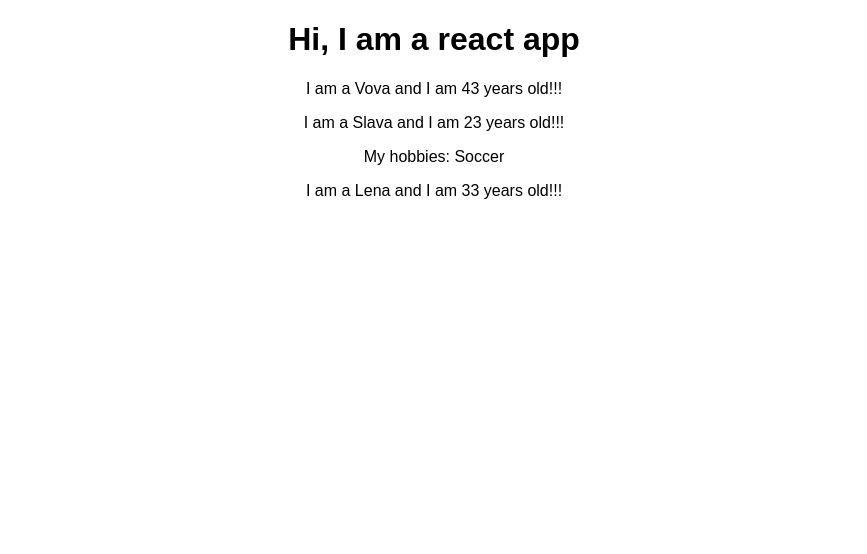
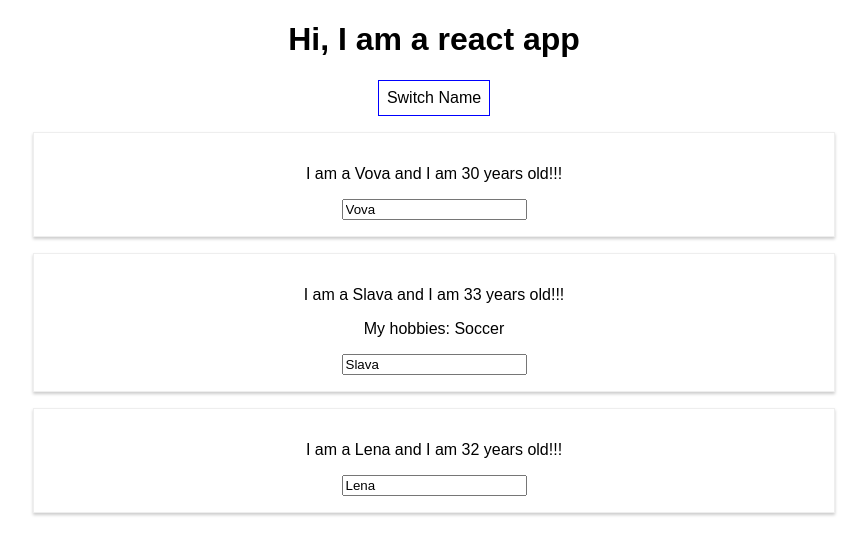
Before and after one commit to vovadyach/my-app, a React (Create React App) app: page / in a window 1280 px wide. Shown: the top 554 px of the page, without its empty margins (206-1073 px from the left). Built offline with nearby package versions, Linux system fonts and the light colour scheme.

Commit message:
Adds styles and methods.

```diff
--- a/src/App.js
+++ b/src/App.js
@@ -4,13 +4,59 @@ import Person from './Person/Person';
 import './App.css';
 
 class App extends Component {
+
+  state = {
+    persons: [
+      { name: "Vova", age: 30 },
+      { name: "Slava", age: 33 },
+      { name: "Lena", age: 32 }
+    ]
+  }
+
+  switchNameHandler = (newName) => {
+    // console.log("was clicked!");
+    this.setState({
+      persons: [
+        { name: newName, age: 30 },
+        { name: "Slava", age: 33 },
+        { name: "Lena", age: 34 }
+      ]
+    })
+  }
+
+  nameChangeHandler = (event) => {
+    this.setState({
+      persons: [
+        { name: "Vova", age: 30 },
+        { name: event.target.value, age: 33 },
+        { name: "Lena", age: 34 }
+      ]
+    })
+  }
+
   render() {
+    const style = {
+      backgroundColor: 'white',
+      font: 'inherit',
+      border: '1px solid blue',
+      padding: '8px',
+      cursor: 'pointer'
+    }
+
     return (
       <div className="App">
         <h1> Hi, I am a react app</h1>
-        <Person name="Vova" age="43"/>
-        <Person name="Slava" age="23">My hobbies: Soccer</Person>
-        <Person name="Lena" age="33"/>
+        <button
+          style={style}
+          onClick={this.switchNameHandler.bind(this, "Volodymyr")}>Switch Name</button>
+        <Person
+          name={this.state.persons[0].name} age={this.state.persons[0].age} />
+        <Person
+          changed={this.nameChangeHandler}
+          click={this.switchNameHandler.bind(this, "Volodymyr")}
+          name={this.state.persons[1].name} age={this.state.persons[1].age}>My hobbies: Soccer</Person>
+        <Person
+          name={this.state.persons[2].name} age={this.state.persons[2].age} />
       </div>
     );
 
--- /dev/null
+++ b/src/Person/Person.css
@@ -0,0 +1,7 @@
+.Person {
+    width: 60%;
+    margin: 16px auto;
+    border: 1px solid #eee;
+    box-shadow: 0 2px 3px #ccc;
+    padding: 16px;
+}
--- a/src/Person/Person.js
+++ b/src/Person/Person.js
@@ -1,10 +1,12 @@
 import React from 'react';
+import './Person.css';
 
-const person = (props) => {
+const person = ( props ) => {
     return (
-        <div>
-            <p>I am a {props.name} and I am {props.age} years old!!!</p>
+        <div className="Person">
+            <p onClick={props.click}>I am a {props.name} and I am {props.age} years old!!!</p>
             <p>{props.children}</p>
+            <input type="text" onChange={props.changed} value={props.name} />
         </div>
     );
 }
```
